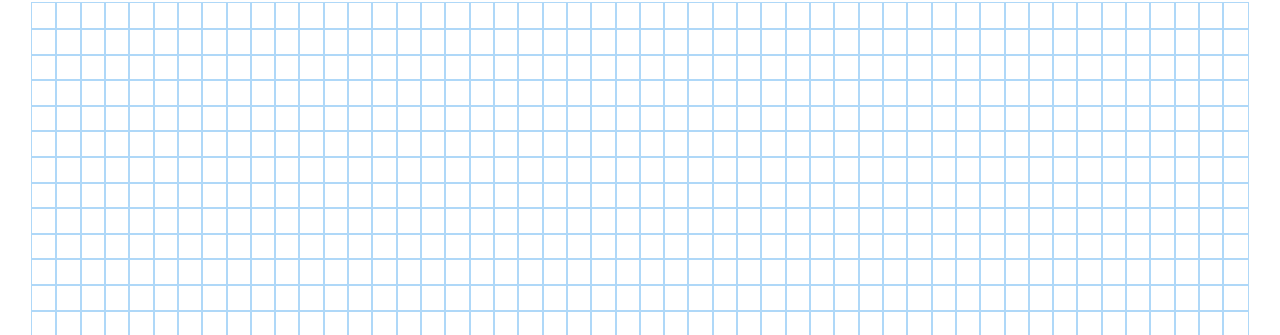
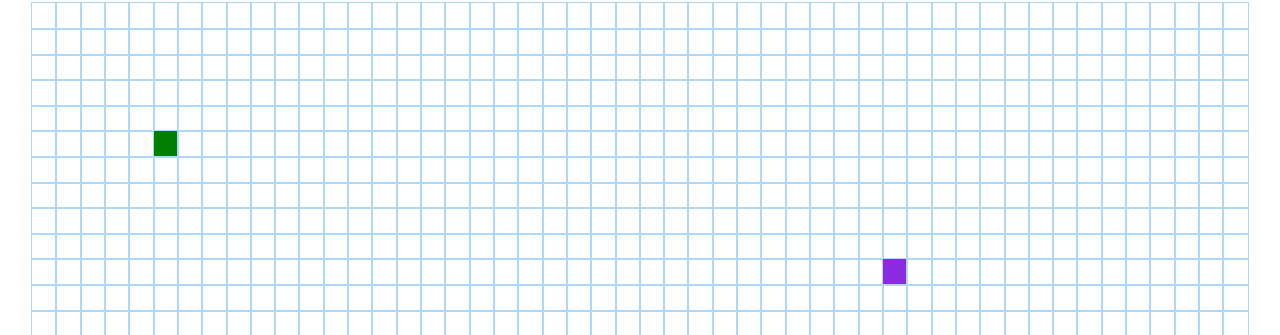
Before and after one commit to manmodesanket/pathfinder-visualizer, a React (Vite) app: page / in a window 1280 px wide. Shown: the part 200-535 px from the top of the page. Built offline with nearby package versions, Linux system fonts and the light colour scheme.

Commit message:
grid with properties

```diff
--- a/src/components/Arena.js
+++ b/src/components/Arena.js
@@ -1,6 +1,11 @@
 import React from "react";
 import Node from "./Node";
 import "../css/arena.css";
+
+const START_ROW = 5;
+const START_COL = 5;
+const DEST_ROW = 10;
+const DEST_COL = 35;
 
 class Arena extends React.Component {
   constructor() {
@@ -30,7 +35,7 @@ class Arena extends React.Component {
             <div key={i} className="row">
               {row.map((node, j) => {
                 const { x, y } = node;
-                return <Node key={j}></Node>;
+                return <Node key={j} node={node}></Node>;
               })}
             </div>
           ))}
@@ -45,7 +50,16 @@ const getInitialGrid = () => {
   for (let row = 0; row < 20; row++) {
     let currentRow = [];
     for (let col = 0; col < 50; col++) {
-      currentRow.push([row, col]);
+      let node = {
+        row: row,
+        col: col,
+        isSelected: false,
+        isStart: row === START_ROW && col === START_COL,
+        isEnd: row === DEST_ROW && col === DEST_COL,
+        isVisited: false,
+        previousNull: false,
+      };
+      currentRow.push(node);
     }
     newGrid.push(currentRow);
   }
--- a/src/components/Node.js
+++ b/src/components/Node.js
@@ -7,7 +7,16 @@ class Node extends React.Component {
   }
 
   render() {
-    return <div className="node"></div>;
+    const {
+      row,
+      col,
+      isStart,
+      isEnd,
+      isVisited,
+      previousNull,
+    } = this.props.node;
+    let class1 = isVisited ? "visited" : isStart ? "start" : isEnd ? "end" : "";
+    return <div className={`node ${class1}`}></div>;
   }
 }
 
--- a/src/css/node.css
+++ b/src/css/node.css
@@ -3,3 +3,15 @@
   height: 1.6em;
   outline: 1px solid rgb(175, 216, 248);
 }
+
+.start {
+  background-color: green;
+}
+
+.end {
+  background-color: blueviolet;
+}
+
+.visited {
+  background-color: skyblue;
+}
```
